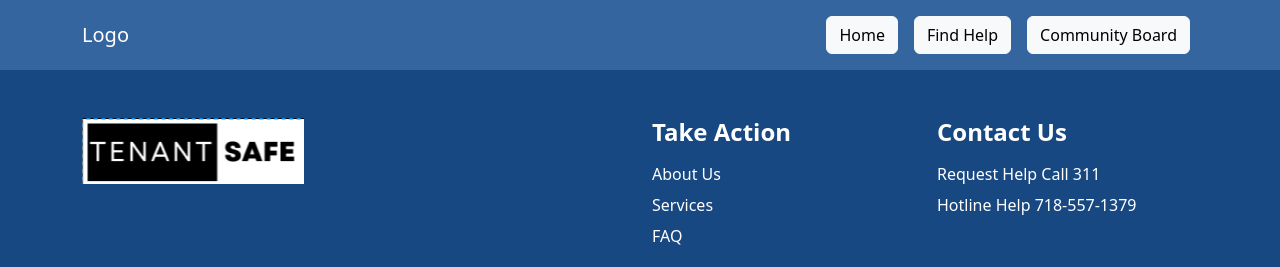
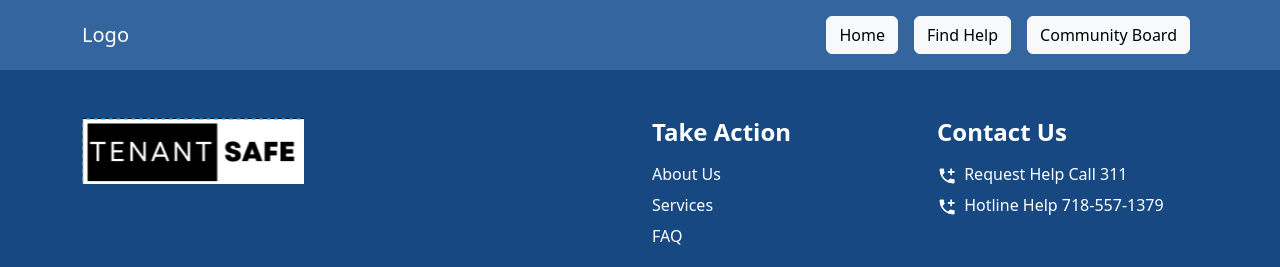
Before and after one commit to Stevenlidl/hackathon_team10tkh2023, a React (Vite) app in the folder Frontend/: page / in a window 1280 px wide. Shown: the top 267 px of the page. Built offline with nearby package versions, Linux system fonts and the light colour scheme.

Commit message:
adjustments to footer

```diff
--- a/Frontend/src/components/footer.jsx
+++ b/Frontend/src/components/footer.jsx
@@ -12,7 +12,7 @@ export default function Footer() {
 						<Col md={6}>
 							<div className="widget">
 								<a href="#">
-									<img src="/public/tenant-safe-logo.png" />
+									<img src="/images/tenant-safe-logo.png" />
 								</a>
 							</div>
 						</Col>
@@ -30,8 +30,8 @@ export default function Footer() {
 							<div className="widget">
 								<h4>Contact Us</h4>
 								<ul>
-									<li><a href="#"><i className=''></i> Request Help Call 311</a></li>
-									<li><a href="#"><i className=''></i> Hotline Help 718-557-1379</a></li>
+									<li><img width="20" src="/images/phone-plus-icon.png" /> <span>Request Help Call 311</span></li>
+									<li><img width="20" src="/images/phone-plus-icon.png" /> <span>Hotline Help 718-557-1379</span></li>
 								</ul>
 
 							</div>
--- a/Frontend/src/css/footer.css
+++ b/Frontend/src/css/footer.css
@@ -6,6 +6,12 @@
 	display: block;
 	padding: 0;
 	margin: 0;
+}
+.main-footer ul li span {
+	color: #fff;
+}
+.main-footer ul li img {
+	margin-right: 3px;
 }
 .main-footer ul li + li {
 	padding-top: 7px;
```
Also changed, not shown: Frontend/public/images/phone-plus-icon.png (added), Frontend/public/images/tenant-safe-logo.png (renamed from Frontend/public/tenant-safe-logo.png).
